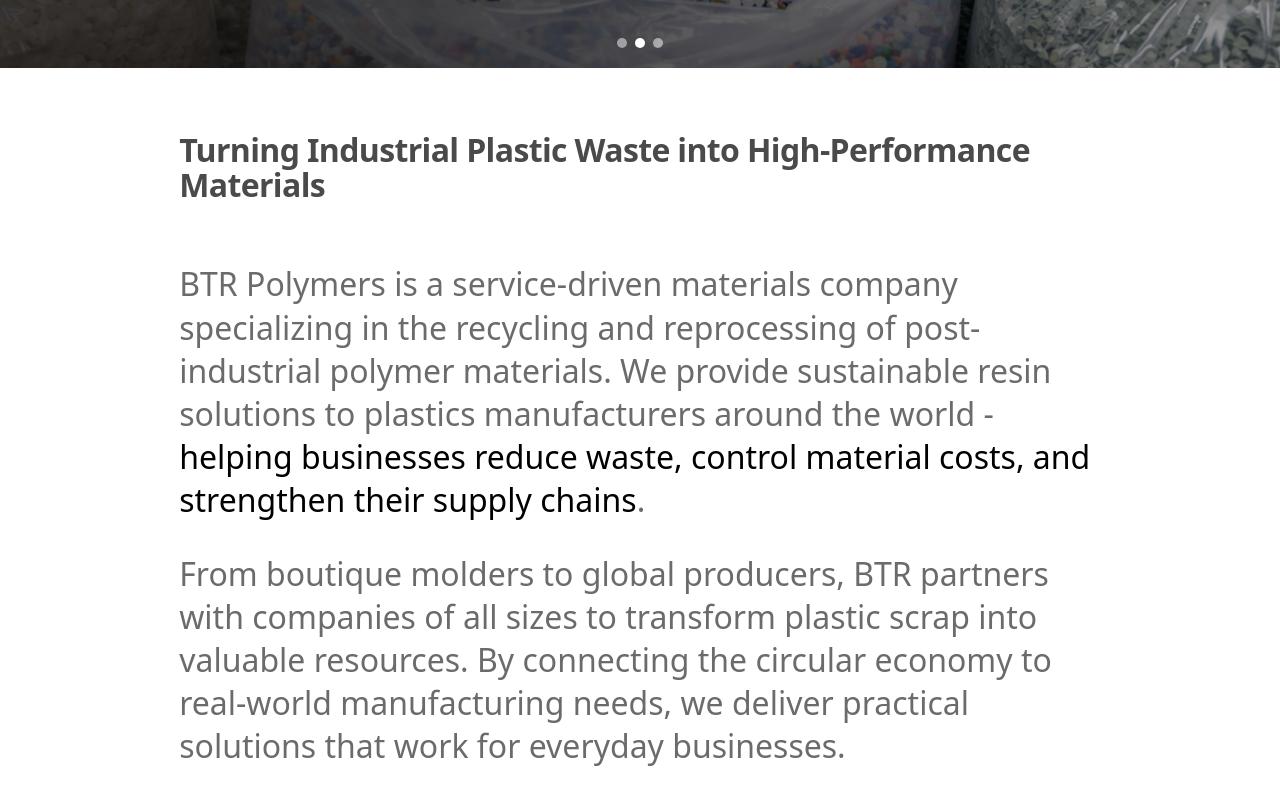
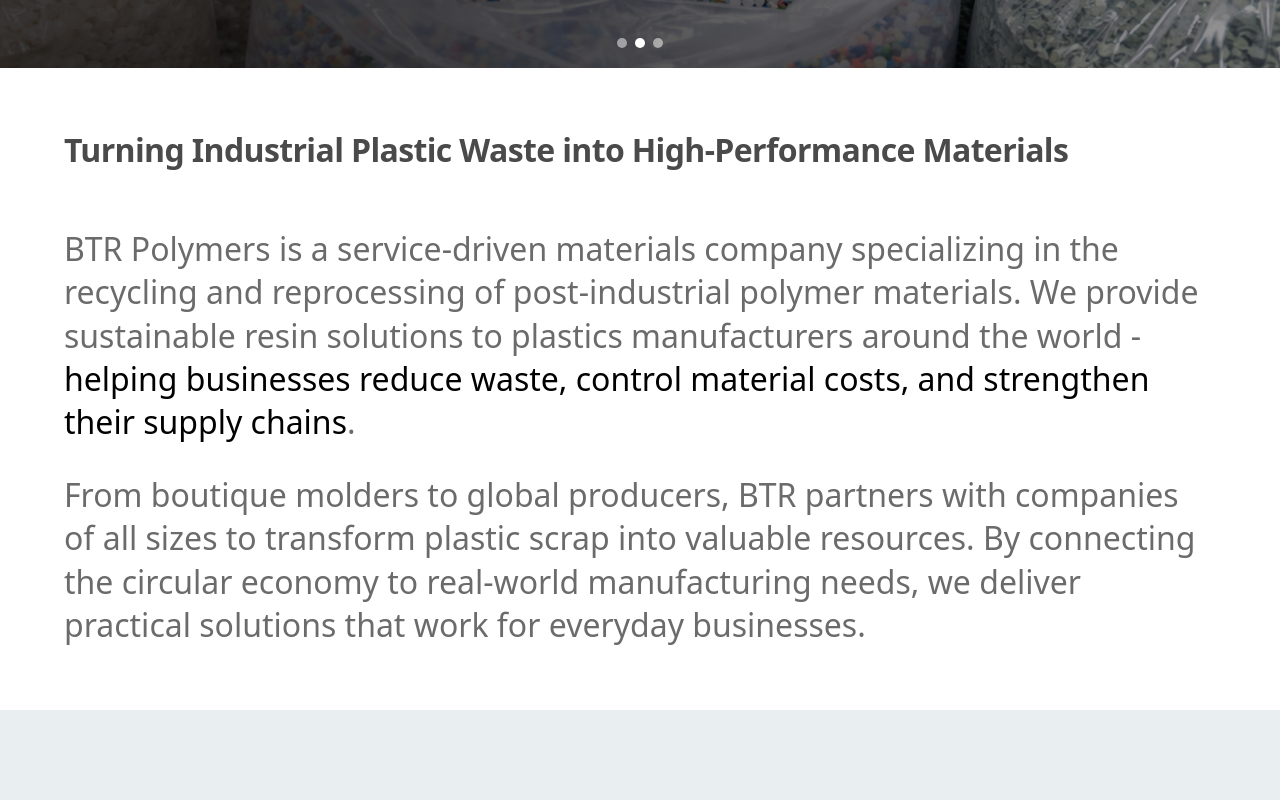
Before and after one commit to AdamVanBuskirk/btrpolymers, a React (Create React App) app in the folder client/: page / in a window 1280 px wide. Shown: the part 540-1340 px from the top of the page. Built offline with nearby package versions, Linux system fonts and the light colour scheme.

Commit message:
tweak home

```diff
--- a/client/src/Pages/Public/Home.tsx
+++ b/client/src/Pages/Public/Home.tsx
@@ -73,7 +73,7 @@
         <div className="main-container" style={{ background: "#fff" }}>
 
             <div style={{ width: "100%", display: "flex", justifyContent: "center" }}>
-                <div style={{ maxWidth: "80%" }}>
+                <div>
                     <h1 style={heading}>
                         Turning Industrial Plastic Waste into High-Performance Materials
                     </h1>
```
Also changed, not shown: 8 other files (tests, documents, lock files or other folders).
